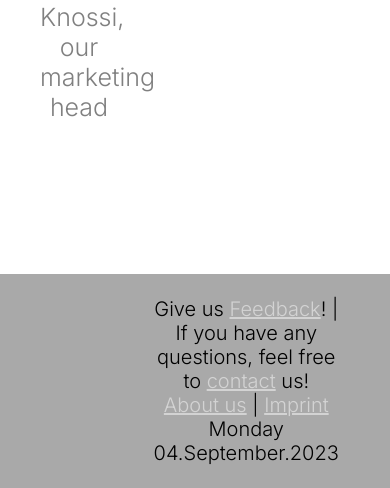
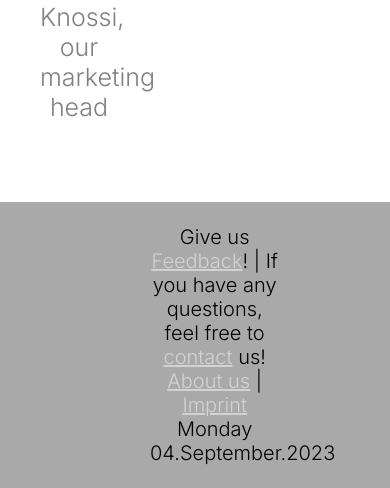
Before and after one commit to marcoplaneo/planeo_internship, a PHP site: page /team.html in a window 390 px wide; the page is wider, and only the part inside the window is pictured. Shown: the part 856-1344 px from the top of that part. Run offline with PHP 8.4, Linux system fonts and the light colour scheme.

Commit message:
fixed footer in team and profile to look better on mobile

```diff
--- a/html/css/style.css
+++ b/html/css/style.css
@@ -630,7 +630,7 @@ a:hover {
 @media screen and (max-width: 600px){
     .footer2 {
         bottom: -500px;
-        width: 75%;
+        width: 58.8%;
     }
 }
 
```
